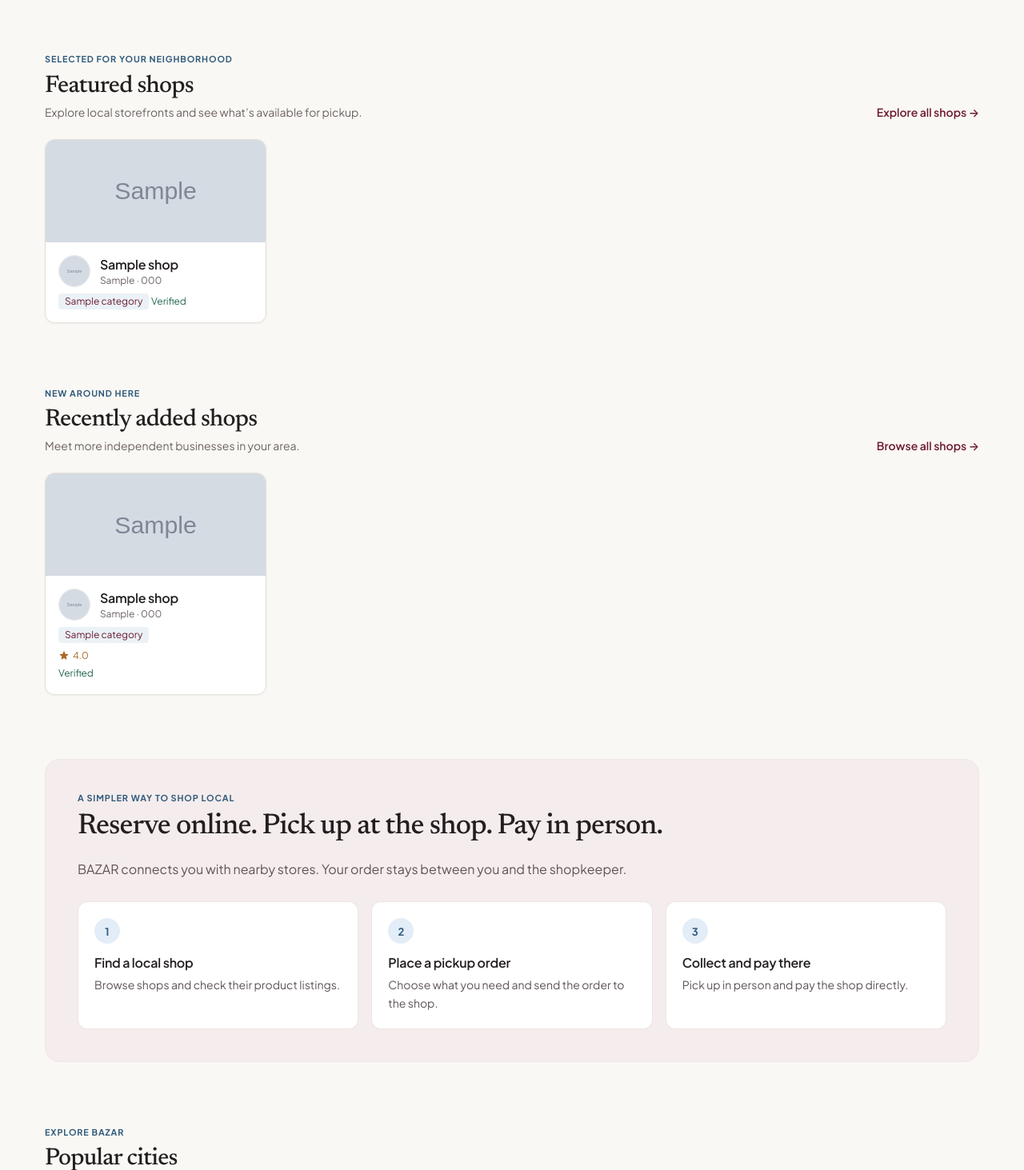
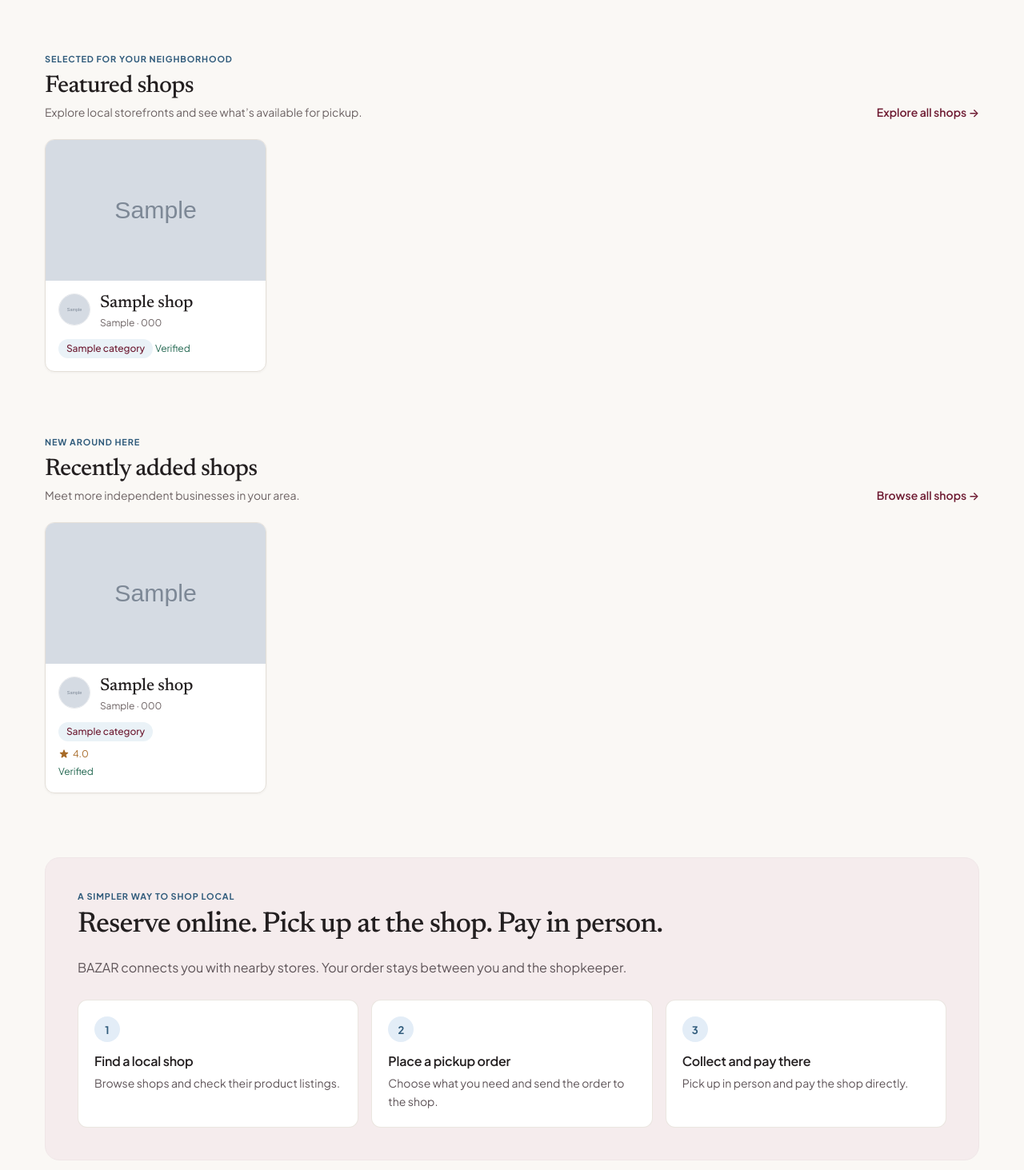
Before and after one commit to himanshunexus/BAZAR, a Django app: page / in a window 1280 px wide. Shown: the part 753-2216 px from the top of the page at 80% size. Run offline with Django 4.2, Linux system fonts and the light colour scheme; tables that the repository leaves empty hold one stand-in row (values such as "Sample post"); grey boxes marked "Sample" are stand-in pictures; some libraries are stand-ins or nearby versions.

Commit message:
Polish shop cards with editorial typography

```diff
--- a/templates/shops/partials/shop_card.html
+++ b/templates/shops/partials/shop_card.html
@@ -1,8 +1,8 @@
-<a href="{{ shop.get_absolute_url }}" class="bg-white rounded-xl shadow-sm hover:shadow-md transition border border-gray-100 overflow-hidden block">
+<a href="{{ shop.get_absolute_url }}" class="bazar-shop-card bg-white rounded-xl shadow-sm hover:shadow-md transition border border-gray-100 overflow-hidden block">
     {% if shop.banner %}
-    <img src="{{ shop.banner.url }}" alt="{{ shop.name }}" class="w-full h-32 object-cover" loading="lazy">
+    <img src="{{ shop.banner.url }}" alt="{{ shop.name }} storefront" class="w-full h-40 md:h-44 object-cover" loading="lazy">
     {% else %}
-    <div class="w-full h-32 bg-gradient-to-r from-indigo-100 to-purple-100 flex items-center justify-center">
+    <div class="bazar-shop-placeholder w-full h-40 md:h-44 bg-gray-100 flex items-center justify-center">
         <span class="text-4xl">🏪</span>
     </div>
     {% endif %}
@@ -13,11 +13,11 @@
             {% endif %}
             <div class="flex-1 min-w-0">
                 <h3 class="font-semibold text-gray-800 truncate">{{ shop.name }}</h3>
-                <p class="text-xs text-gray-500">{{ shop.city }} · {{ shop.pincode }}</p>
+                <p class="text-xs text-gray-500 mt-1">{{ shop.city }} · {{ shop.pincode }}</p>
             </div>
         </div>
         {% if shop.category %}
-        <span class="inline-block mt-2 px-2 py-0.5 bg-indigo-50 text-indigo-600 rounded text-xs">{{ shop.category.name }}</span>
+        <span class="inline-block mt-3 px-2.5 py-1 bg-indigo-50 text-indigo-600 rounded-full text-xs font-medium">{{ shop.category.name }}</span>
         {% endif %}
         {% if shop.avg_rating %}
         <div class="mt-2 flex items-center text-xs text-yellow-500">
```
